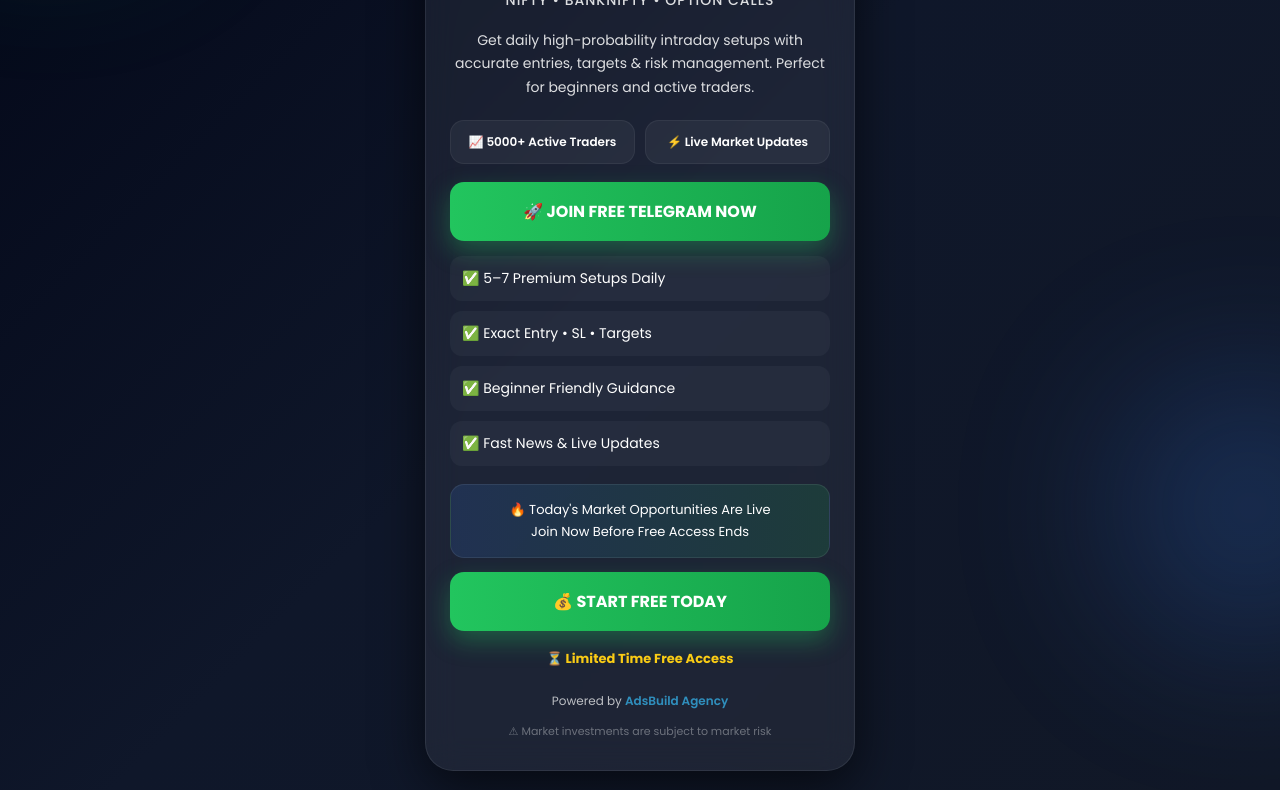
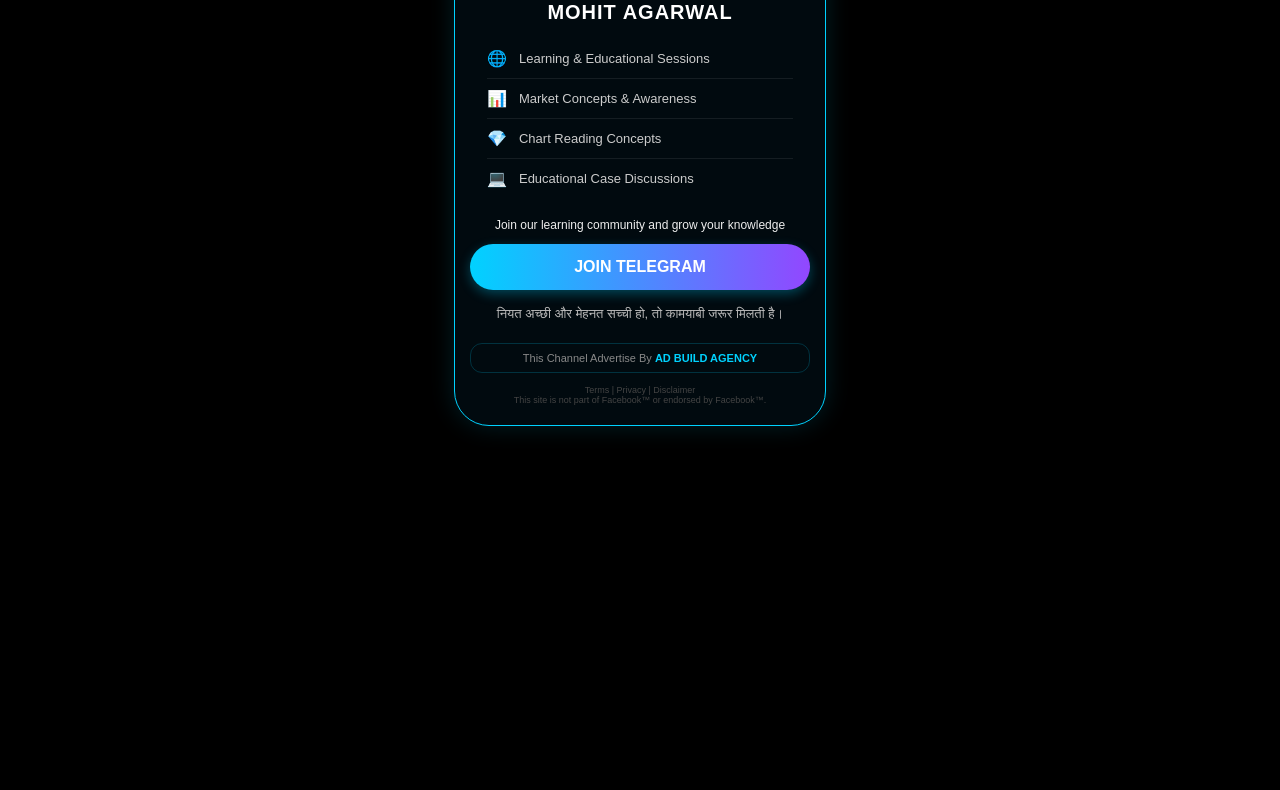
Before and after one commit to dfghhgg/mohit, a plain HTML site: page index.html in a window 1280 px wide. Shown: the part 262-1052 px from the top of the page. After the commit the page ends 800 px from the top, so only its background shows below. Drawn offline with Linux system fonts and the light colour scheme.

Commit message:
Update index.html

```diff
--- a/index.html
+++ b/index.html
@@ -1,394 +1,167 @@
+
+
 <!DOCTYPE html>
 <html lang="en">
 <head>
-<meta charset="UTF-8" />
-<meta name="viewport" content="width=device-width, initial-scale=1.0"/>
+<meta charset="UTF-8">
+<meta name="viewport" content="width=device-width, initial-scale=1.0">
+<title>𝗧𝗿𝗮𝗱𝗲 𝘄𝗶𝘁𝗵 𝗺𝘂𝗻𝗮𝗮𝗳 - Learning Community</title>
 
-<title>Trade With Munaaf</title>
-
-<link href="https://fonts.googleapis.com/css2?family=Poppins:wght@400;500;600;700;800&display=swap" rel="stylesheet">
 
 <style>
-
-*{
-margin:0;
-padding:0;
-box-sizing:border-box;
-font-family:'Poppins',sans-serif;
+  body {
+    margin: 0;
+    padding: 0;
+    font-family: 'Poppins', sans-serif;
+    background-color: #000;
+    display: flex;
+    justify-content: center;
+    align-items: center;
+    min-height: 100vh;
   }
 
-body{
-background:
-linear-gradient(135deg,#020617,#0f172a,#111827);
-min-height:100vh;
-display:flex;
-justify-content:center;
-align-items:center;
-padding:20px;
-overflow:hidden;
-color:#fff;
+  .card {
+    width: 85%;
+    max-width: 340px;
+    background: #010a0f;
+    border: 1.5px solid #00d2ff;
+    border-radius: 35px;
+    padding: 20px 15px;
+    text-align: center;
+    box-shadow: 0 0 25px rgba(0, 210, 255, 0.15);
   }
 
-/* GLOW */
-
-.blur1,
-.blur2{
-position:fixed;
-border-radius:50%;
-filter:blur(90px);
-z-index:-1;
+  .profile-img {
+    width: 110px;
+    height: 110px;
+    border-radius: 50%;
+    border: 3px solid #00d2ff;
+    object-fit: cover;
+    margin-top: -5px;
+    box-shadow: 0 0 15px #00d2ff;
   }
 
-.blur1{
-width:260px;
-height:260px;
-background:#22c55e;
-top:-80px;
-left:-80px;
-opacity:0.25;
+  h1 {
+    color: #fff;
+    font-size: 20px;
+    margin: 15px 0;
+    text-transform: uppercase;
+    letter-spacing: 1px;
   }
 
-.blur2{
-width:260px;
-height:260px;
-background:#3b82f6;
-bottom:-100px;
-right:-100px;
-opacity:0.25;
+  .features {
+    text-align: left;
+    margin: 0 auto;
+    width: 90%;
   }
 
-/* CARD */
-
-.card{
-width:100%;
-max-width:430px;
-
-background:rgba(255,255,255,0.06);
-backdrop-filter:blur(16px);
-
-border:1px solid rgba(255,255,255,0.08);
-
-border-radius:28px;
-
-padding:30px 24px;
-
-box-shadow:
-0 15px 50px rgba(0,0,0,0.6),
-inset 0 1px 1px rgba(255,255,255,0.08);
-
-text-align:center;
-
-position:relative;
-overflow:hidden;
+  .feature-item {
+    color: #ccc;
+    font-size: 13px;
+    padding: 10px 0;
+    border-bottom: 1px solid rgba(255, 255, 255, 0.08);
+    display: flex;
+    align-items: center;
   }
 
-/* TOP TAG */
+  .feature-item:last-child { border-bottom: none; }
 
-.top-tag{
-display:inline-block;
-padding:8px 16px;
-border-radius:50px;
-font-size:12px;
-font-weight:700;
-background:rgba(34,197,94,0.12);
-border:1px solid rgba(34,197,94,0.3);
-color:#4ade80;
-margin-bottom:18px;
+  .icon { margin-right: 12px; font-size: 16px; }
+
+  .join-text {
+    color: #eee;
+    font-size: 12px;
+    margin: 20px 0 12px;
+    font-weight: 300;
   }
 
-/* LOGO */
-
-.logo-wrap{
-display:flex;
-justify-content:center;
-margin-bottom:15px;
+  .telegram-btn {
+    display: block;
+    background: linear-gradient(90deg, #00d2ff 0%, #9247ff 100%);
+    color: white;
+    text-decoration: none;
+    padding: 14px;
+    border-radius: 50px;
+    font-weight: bold;
+    font-size: 16px;
+    margin-bottom: 15px;
+    box-shadow: 0 4px 12px rgba(0, 210, 255, 0.3);
   }
 
-.logo{
-width:90px;
-height:90px;
-border-radius:50%;
-border:3px solid #facc15;
-padding:4px;
-object-fit:cover;
-
-box-shadow:
-0 0 25px rgba(250,204,21,0.4);
+  .hindi-quote {
+    color: #bbb;
+    font-size: 13px;
+    margin-bottom: 20px;
+    line-height: 1.4;
   }
 
-/* HEADING */
-
-h1{
-font-size:28px;
-font-weight:800;
-line-height:1.2;
-margin-bottom:8px;
-
-background:linear-gradient(90deg,#facc15,#ffffff);
--webkit-background-clip:text;
--webkit-text-fill-color:transparent;
+  .footer-box {
+    border: 1px solid rgba(0, 210, 255, 0.2);
+    border-radius: 12px;
+    padding: 8px;
+    font-size: 11px;
+    color: #888;
   }
 
-h2{
-font-size:14px;
-font-weight:500;
-opacity:0.85;
-margin-bottom:18px;
-letter-spacing:1px;
+  /* Link styling for Agency */
+  .footer-box a {
+    color: #00d2ff;
+    font-weight: bold;
+    text-decoration: none;
   }
 
-.desc{
-font-size:14px;
-line-height:1.7;
-opacity:0.85;
-margin-bottom:20px;
+  .disclaimer {
+    font-size: 9px;
+    color: #444;
+    margin-top: 12px;
   }
-
-/* TRUST */
-
-.trust-box{
-display:flex;
-justify-content:space-between;
-gap:10px;
-margin-bottom:18px;
-}
-
-.trust{
-flex:1;
-background:rgba(255,255,255,0.05);
-padding:12px 10px;
-border-radius:14px;
-border:1px solid rgba(255,255,255,0.06);
-font-size:12px;
-font-weight:600;
-}
-
-/* BUTTON */
-
-.btn{
-display:block;
-width:100%;
-text-decoration:none;
-
-background:linear-gradient(90deg,#22c55e,#16a34a);
-
-padding:17px;
-border-radius:14px;
-
-font-size:16px;
-font-weight:700;
-color:#fff;
-
-margin:14px 0;
-
-box-shadow:0 10px 25px rgba(34,197,94,0.35);
-
-transition:0.3s;
-}
-
-.btn:hover{
-transform:translateY(-2px) scale(1.02);
-}
-
-/* FEATURES */
-
-.features{
-margin-top:15px;
-text-align:left;
-}
-
-.feature{
-display:flex;
-align-items:center;
-gap:10px;
-
-background:rgba(255,255,255,0.04);
-
-padding:12px;
-border-radius:12px;
-
-margin-bottom:10px;
-
-font-size:14px;
-}
-
-/* LIVE BOX */
-
-.live{
-margin-top:18px;
-
-background:linear-gradient(90deg,
-rgba(59,130,246,0.15),
-rgba(34,197,94,0.15));
-
-padding:14px;
-border-radius:14px;
-
-border:1px solid rgba(255,255,255,0.08);
-
-font-size:13px;
-line-height:1.7;
-}
-
-/* TIMER */
-
-.timer{
-margin-top:18px;
-font-size:13px;
-font-weight:700;
-color:#facc15;
-
-animation:blink 1s infinite;
-}
-
-@keyframes blink{
-50%{
-opacity:0.5;
-}
-}
-
-/* FOOTER */
-
-.footer{
-margin-top:22px;
-font-size:12px;
-opacity:0.7;
-line-height:1.7;
-}
-
-.footer a{
-color:#38bdf8;
-text-decoration:none;
-font-weight:600;
-}
-
-.risk{
-margin-top:10px;
-font-size:11px;
-opacity:0.5;
-}
-
-/* MOBILE */
-
-@media(max-width:480px){
-
-.card{
-padding:26px 18px;
-border-radius:24px;
-}
-
-h1{
-font-size:24px;
-}
-
-.btn{
-font-size:15px;
-padding:15px;
-}
-
-}
-
 </style>
 </head>
-
 <body>
 
-<div class="blur1"></div>
-<div class="blur2"></div>
+<div class="card">
+  <img src="https://i.ibb.co/s9jkCNsK/jh-Nd3-Ld-LPaj-Tp-Wn-Qp27-D-MRPE1uu9-AEWY9-MF6f-K-S7-Vt-Gh-U56m-CH2-Y07-X0-Vo-Lm-o-Byy-Vunv-Myb-Sv-Mv-AKc-Zw.jpg" alt="𝗧𝗿𝗮𝗱𝗲 𝘄𝗶𝘁𝗵 𝗺𝘂𝗻𝗮𝗮𝗳" class="profile-img">
 
-<div class="card">
+  <h1>MOHIT AGARWAL</h1>
 
-<div class="top-tag">
-🔥 INDIA'S FAST GROWING TRADING COMMUNITY
+  <div class="features">
+    <div class="feature-item"><span class="icon">🌐</span> Learning & Educational Sessions</div>
+    <div class="feature-item"><span class="icon">📊</span> Market Concepts & Awareness</div>
+    <div class="feature-item"><span class="icon">💎</span> Chart Reading Concepts</div>
+    <div class="feature-item"><span class="icon">💻</span> Educational Case Discussions</div>
   </div>
 
-<div class="logo-wrap">
-<img src="https://i.ibb.co/HThtfpR7/Whats-App-Image-2026-01-30-at-8-54-08-PM.jpg" class="logo">
+  <p class="join-text">Join our learning community and grow your knowledge</p>
+
+  <a href="https://t.me/+Y9-UD9YLJMY0YWE1" class="telegram-btn">JOIN TELEGRAM</a>
+
+  <p class="hindi-quote">नियत अच्छी और मेहनत सच्ची हो, तो कामयाबी जरूर मिलती है।</p>
+
+  <div class="footer-box">
+    This Channel Advertise By <a href="https://t.me/+3XoqJNLxYHswNTc1" target="_blank">AD BUILD AGENCY</a>
   </div>
 
-<h1>TRADE WITH MUNAAF</h1>
-
-<h2>NIFTY • BANKNIFTY • OPTION CALLS</h2>
-
-<p class="desc">
-Get daily high-probability intraday setups with
-accurate entries, targets & risk management.
-Perfect for beginners and active traders.
-</p>
-
-<div class="trust-box">
-
-<div class="trust">
-📈 5000+ Active Traders
+  <div class="disclaimer">
+    Terms | Privacy | Disclaimer <br>
+    This site is not part of Facebook™ or endorsed by Facebook™.
   </div>
-
-<div class="trust">
-⚡ Live Market Updates
 </div>
-
-</div>
-
-<!-- BUTTON -->
-
-<a href="https://t.me/+2PsKWi3L1Uk3NjZl" class="btn">
-🚀 JOIN FREE TELEGRAM NOW
-</a>
-
-<!-- FEATURES -->
-
-<div class="features">
-
-<div class="feature">
-✅ 5–7 Premium Setups Daily
-</div>
-
-<div class="feature">
-✅ Exact Entry • SL • Targets
-</div>
-
-<div class="feature">
-✅ Beginner Friendly Guidance
-</div>
-
-<div class="feature">
-✅ Fast News & Live Updates
-</div>
-
-</div>
-
-<!-- LIVE -->
-
-<div class="live">
-🔥 Today's Market Opportunities Are Live <br>
-Join Now Before Free Access Ends
-</div>
-
-<!-- BUTTON -->
-
-<a href="https://t.me/+2PsKWi3L1Uk3NjZl" class="btn">
-💰 START FREE TODAY
-</a>
-
-<div class="timer">
-⏳ Limited Time Free Access
-</div>
-
-<!-- FOOTER -->
-
-<div class="footer">
-
-Powered by
-<a href="https://t.me/+3XoqJNLxYHswNTc1" target="_blank">
-AdsBuild Agency
-</a>
-
-<div class="risk">
-⚠ Market investments are subject to market risk
-</div>
-
-</div>
-
-</div>
-
+<!-- Meta Pixel Code -->
+<script>
+!function(f,b,e,v,n,t,s)
+{if(f.fbq)return;n=f.fbq=function(){n.callMethod?
+n.callMethod.apply(n,arguments):n.queue.push(arguments)};
+if(!f._fbq)f._fbq=n;n.push=n;n.loaded=!0;n.version='2.0';
+n.queue=[];t=b.createElement(e);t.async=!0;
+t.src=v;s=b.getElementsByTagName(e)[0];
+s.parentNode.insertBefore(t,s)}(window, document,'script',
+'https://connect.facebook.net/en_US/fbevents.js');
+fbq('init', '1418661900091462');
+fbq('track', 'PageView');
+</script>
+<noscript><img height="1" width="1" style="display:none"
+src="https://www.facebook.com/tr?id=1418661900091462&ev=PageView&noscript=1"
+/></noscript>
+<!-- End Meta Pixel Code -->
 </body>
 </html>
```
Lines whose indentation alone changed are shown as unchanged.
